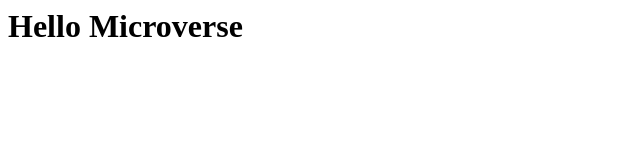
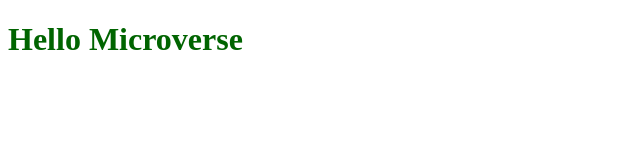
Before and after one commit to ulises2607/Hello-Microverse, a plain HTML site: page index.html in a window 1280 px wide. Shown: the whole page, without its empty margins (0-640 px from the left). Drawn offline with Linux system fonts and the light colour scheme.

Commit message:
Add style.css file. Color title changed to darkGreen

```diff
--- a/index.html
+++ b/index.html
@@ -1 +1,13 @@
-<h1>Hello Microverse</h1>
+<!DOCTYPE html>
+<html lang="en">
+<head>
+    <meta charset="UTF-8">
+    <meta http-equiv="X-UA-Compatible" content="IE=edge">
+    <meta name="viewport" content="width=device-width, initial-scale=1.0">
+    <link rel="stylesheet" href="style.css">
+    <title>Document</title>
+</head>
+<body>
+    <h1 class="title">Hello Microverse</h1>
+</body>
+</html>
--- /dev/null
+++ b/style.css
@@ -0,0 +1,3 @@
+.title {
+    color: darkgreen;
+}
```
